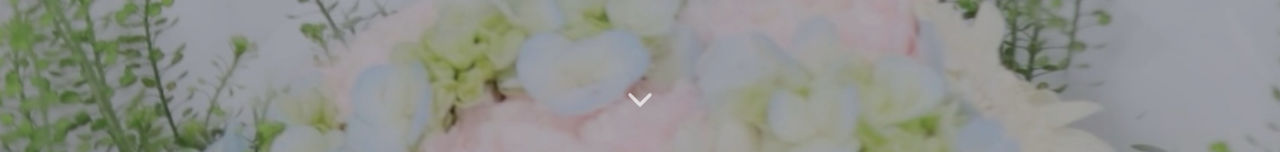
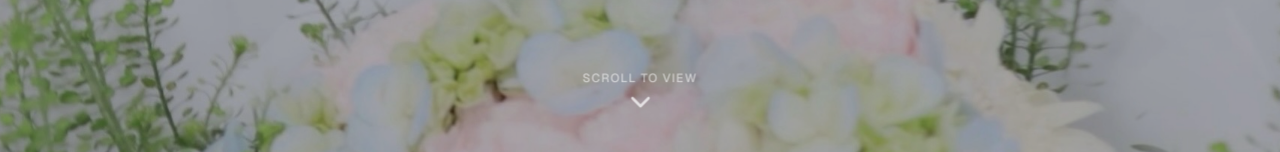
Before and after one commit to nhuhooo/nhuhooo-grad-invitation, a Next.js app: page / in a window 1280 px wide. Shown: the part 648-800 px from the top of the page. Built offline with nearby package versions, Linux system fonts and the light colour scheme; a web font is replaced by a local one.

Commit message:
Add 'Scroll to view' text to scroll indicator

```diff
--- a/src/app/page.js
+++ b/src/app/page.js
@@ -9,8 +9,9 @@ import { HeartCollage } from "../components/HeartCollage";
 import { ChevronDown } from "lucide-react";
 
 const ScrollIndicator = ({ color = "text-white/70" }) => (
-  <div className={`absolute bottom-4 sm:bottom-6 left-1/2 -translate-x-1/2 animate-bounce z-50 ${color}`}>
-    <ChevronDown className="w-8 h-8 sm:w-10 sm:h-10" />
+  <div className={`absolute bottom-4 sm:bottom-6 left-1/2 -translate-x-1/2 flex flex-col items-center animate-bounce z-50 ${color}`}>
+    <span className="text-[10px] sm:text-xs uppercase tracking-widest font-medium opacity-80 mb-1">Scroll to view</span>
+    <ChevronDown className="w-6 h-6 sm:w-8 sm:h-8 -mt-1" />
   </div>
 );
 
```
